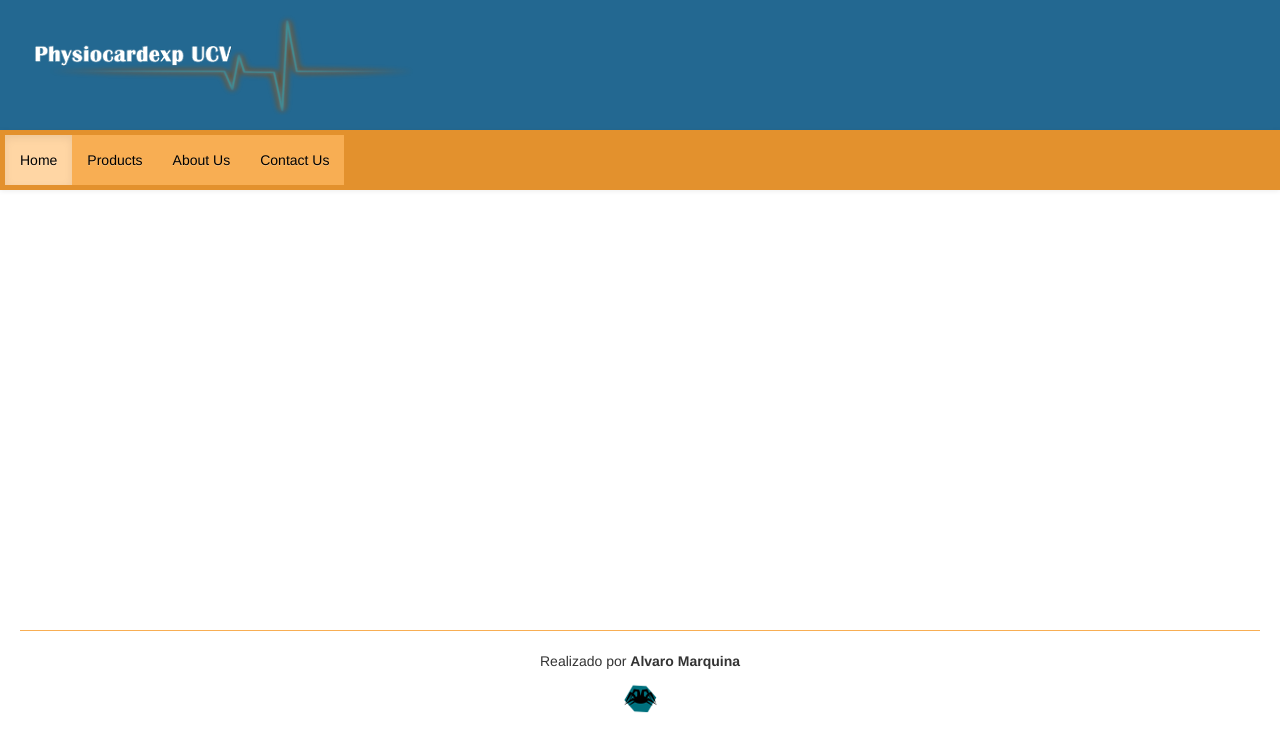
After one commit to wott86/dacardioapp, a Django app: template templates/base.html in a window 1280 px wide. The commit adds this page. Shown: the top 752 px of the page. Run offline with Django 3.2, Linux system fonts and the light colour scheme; the template is opened without the code that fills it, so the values that code supplies are empty; some libraries are stand-ins or nearby versions.

Commit message:
base template

```diff
--- /dev/null
+++ b/config/requirements.txt
@@ -0,0 +1,3 @@
+Django==1.8
+django-extensions==1.5.2
+six==1.9.0
--- /dev/null
+++ b/templates/base.html
@@ -0,0 +1,54 @@
+{% load staticfiles %}
+<!DOCTYPE html>
+<html>
+<head lang="es">
+    <meta charset="UTF-8">
+    <title>{% block title %}{% endblock %}</title>
+    <link rel="stylesheet" href="{% static "bower_components/bootstrap/dist/css/bootstrap.min.css" %}"/>
+    <link rel="stylesheet" href="{% static "bower_components/bootstrap/dist/css/bootstrap-theme.min.css" %}"/>
+    <script src="{% static "bower_components/jquery/dist/jquery.min.js" %}"></script>
+    <script src="{% static "bower_components/bootstrap/dist/js/bootstrap.min.js" %}"></script>
+    <link rel="stylesheet" href="{% static "css/main.css" %}"/>
+    <link rel="stylesheet" href="{% static "css/menu.css" %}"/>
+</head>
+<body>
+<div id="header_wrapper" class="logged">
+    <div class="page-header">
+
+    </div>
+</div>
+{% block menu %}
+<div id="custom-bootstrap-menu" class="navbar navbar-default " role="navigation">
+    <div class="container-fluid">
+        <div class="navbar-header">
+            <button type="button" class="navbar-toggle" data-toggle="collapse" data-target=".navbar-menubuilder"><span class="sr-only">Toggle navigation</span><span class="icon-bar"></span><span class="icon-bar"></span><span class="icon-bar"></span>
+            </button>
+        </div>
+        <div class="collapse navbar-collapse navbar-menubuilder">
+            <ul class="nav navbar-nav navbar-left">
+                <li class="active"><a href="#">Home</a>
+                </li>
+                <li><a href="#">Products</a>
+                </li>
+                <li><a href="#">About Us</a>
+                </li>
+                <li><a href="#">Contact Us</a>
+                </li>
+            </ul>
+        </div>
+    </div>
+</div>
+{% endblock %}
+<div id="content">
+    {% block content %}{% endblock %}
+</div>
+
+<div id="footer">
+    <p>
+        Realizado por <b>Alvaro Marquina</b>
+    </p>
+    <p class="spider-logo">
+    </p>
+</div>
+</body>
+</html>
```
Also changed, not shown: templates/registration/login.html (+5 -32 lines).
